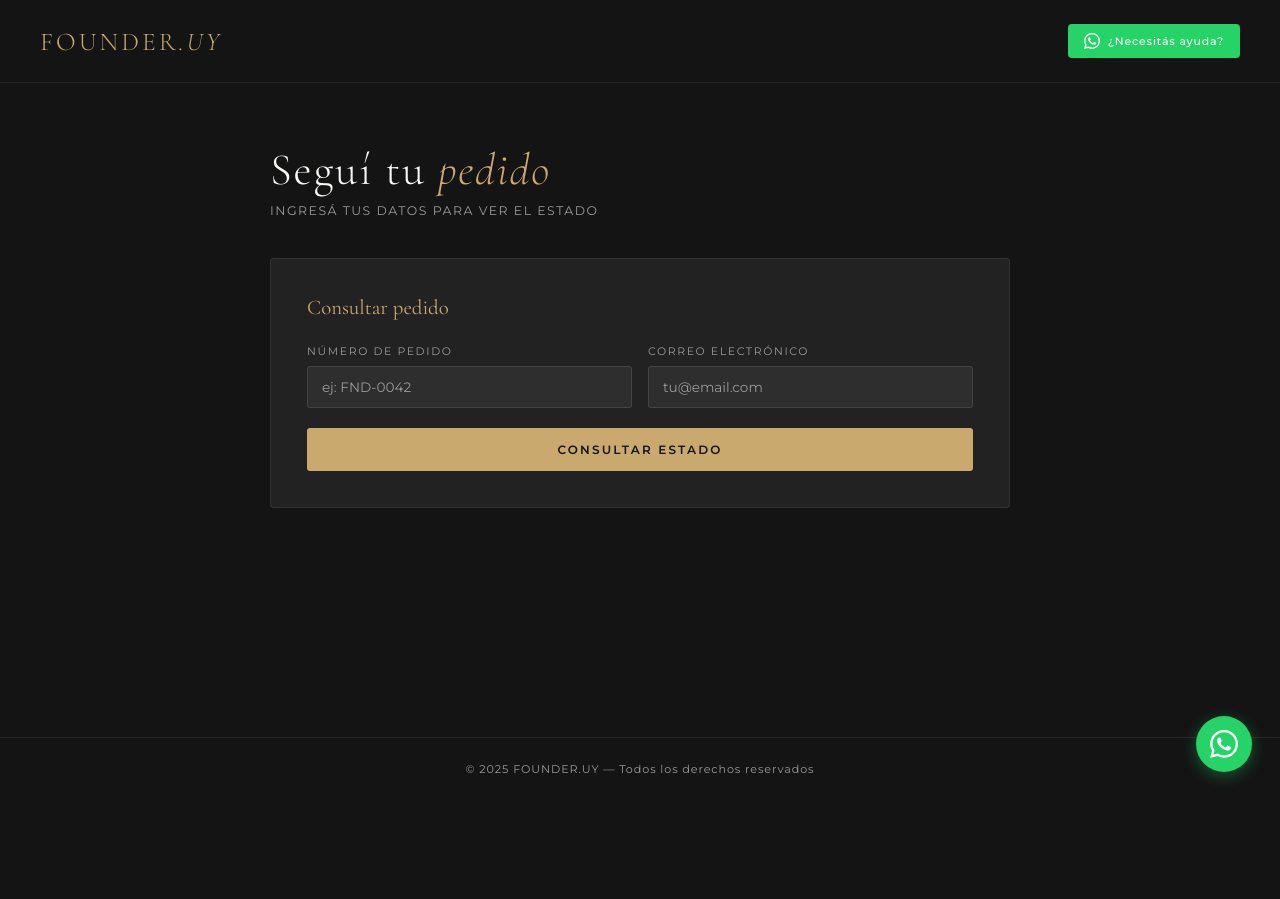
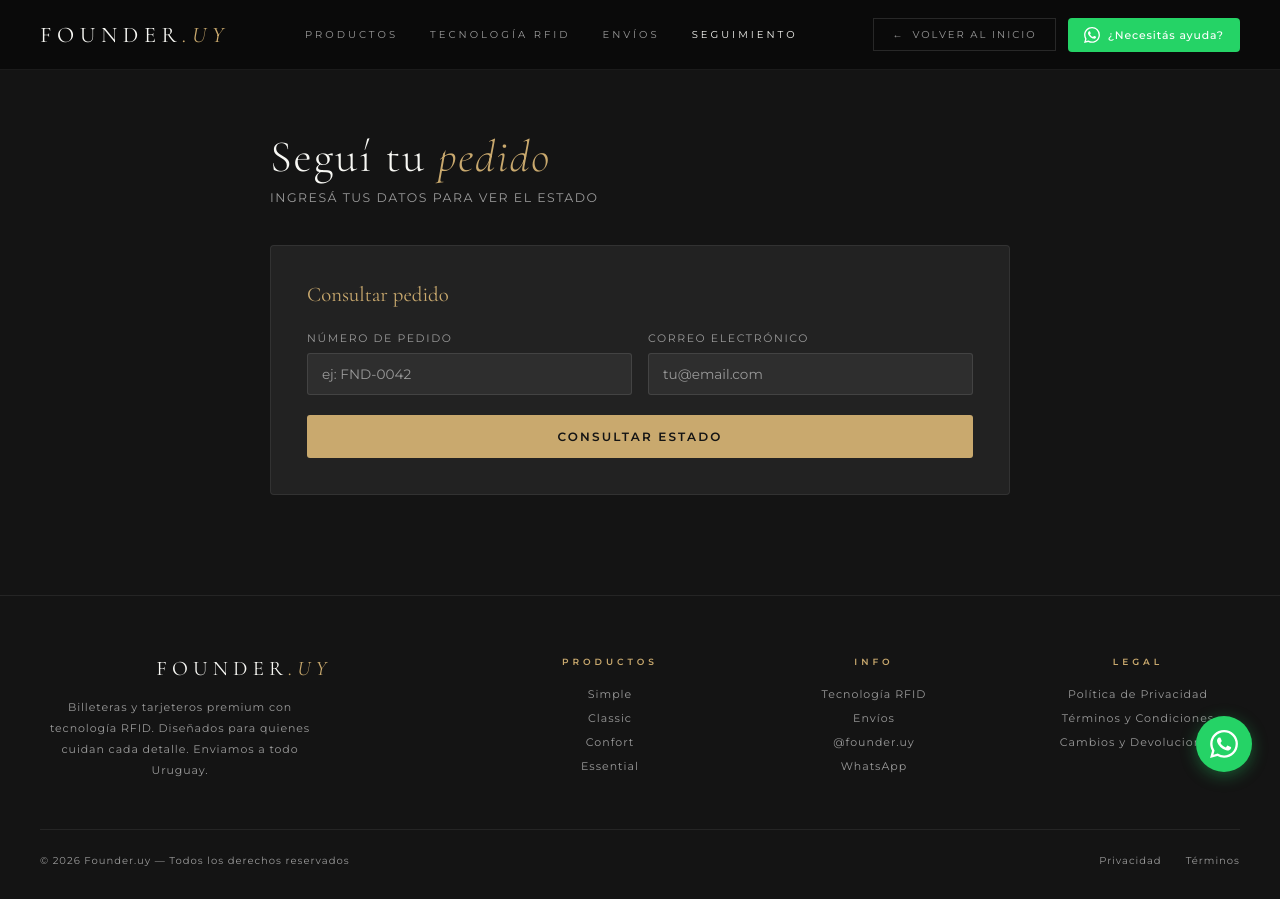
Before and after one commit to evandrosegovia/founder-web, a plain HTML site: page seguimiento.html in a window 1280 px wide. Before the commit the page ends 800 px from the top, so only its background shows below. Drawn offline with nearby package versions, Linux system fonts and the light colour scheme.

Commit message:
Update seguimiento.html

```diff
--- a/seguimiento.html
+++ b/seguimiento.html
@@ -41,27 +41,122 @@
 
     /* ── HEADER ── */
     .site-header {
-      padding: 24px 40px;
+      position: sticky;
+      top: 0;
+      z-index: 100;
+      padding: 0 40px;
+      height: 70px;
       border-bottom: 1px solid rgba(255,255,255,0.07);
       display: flex;
       align-items: center;
       justify-content: space-between;
+      background: rgba(10,10,10,0.92);
+      backdrop-filter: blur(20px);
     }
     .site-logo {
       font-family: var(--font-serif);
-      font-size: 1.6rem;
-      font-weight: 300;
-      letter-spacing: 0.12em;
-      color: var(--color-gold);
+      font-size: 1.4rem;
+      font-weight: 500;
+      letter-spacing: 0.25em;
+      color: var(--color-text);
+      text-decoration: none;
+      flex-shrink: 0;
+    }
+    .site-logo span { font-style: italic; color: var(--color-gold); }
+
+    /* Nav links — igual al index */
+    .site-nav {
+      display: flex;
+      gap: 32px;
+      align-items: center;
+    }
+    .site-nav__link {
+      color: var(--color-muted);
+      font-size: 10px;
+      letter-spacing: 3px;
+      text-transform: uppercase;
+      text-decoration: none;
+      transition: color 0.2s ease;
+    }
+    .site-nav__link:hover,
+    .site-nav__link.is-active { color: var(--color-text); }
+
+    /* Botón volver al inicio */
+    .header-back-btn {
+      display: inline-flex;
+      align-items: center;
+      gap: 8px;
+      background: none;
+      border: 1px solid rgba(255,255,255,0.12);
+      color: var(--color-muted);
+      font-family: var(--font-sans);
+      font-size: 10px;
+      letter-spacing: 2px;
+      text-transform: uppercase;
+      padding: 9px 18px;
+      cursor: pointer;
+      text-decoration: none;
+      transition: color 0.2s ease, border-color 0.2s ease;
+      flex-shrink: 0;
+    }
+    .header-back-btn:hover { color: var(--color-text); border-color: rgba(255,255,255,0.3); }
+
+    /* ── FOOTER ── */
+    .site-footer {
+      border-top: 1px solid rgba(255,255,255,0.07);
+      padding: 60px 40px 32px;
+    }
+    .footer-grid {
+      display: grid;
+      grid-template-columns: 2fr 1fr 1fr 1fr;
+      gap: 60px;
+      margin-bottom: 48px;
+    }
+    .footer-brand p {
+      font-size: 11px;
+      line-height: 1.9;
+      color: var(--color-muted);
+      max-width: 280px;
+      margin-top: 16px;
+    }
+    .footer-logo {
+      font-family: var(--font-serif);
+      font-size: 1.3rem;
+      font-weight: 500;
+      letter-spacing: 0.25em;
+      color: var(--color-text);
       text-decoration: none;
     }
-    .site-logo span { font-style: italic; }
-    .header-sub {
-      font-size: 0.7rem;
-      letter-spacing: 0.2em;
+    .footer-logo span { font-style: italic; color: var(--color-gold); }
+    .footer-col h4 {
+      font-size: 9px;
+      letter-spacing: 4px;
+      text-transform: uppercase;
+      color: var(--color-gold);
+      margin-bottom: 20px;
+    }
+    .footer-col ul { list-style: none; display: flex; flex-direction: column; gap: 10px; }
+    .footer-col ul li a {
+      font-size: 11px;
       color: var(--color-muted);
-      text-transform: uppercase;
+      letter-spacing: 1px;
+      text-decoration: none;
+      transition: color 0.2s ease;
     }
+    .footer-col ul li a:hover { color: var(--color-text); }
+    .footer-bottom {
+      display: flex;
+      justify-content: space-between;
+      align-items: center;
+      padding-top: 24px;
+      border-top: 1px solid rgba(255,255,255,0.07);
+      font-size: 10px;
+      color: var(--color-muted);
+      letter-spacing: 1px;
+    }
+    .footer-legal { display: flex; gap: 24px; }
+    .footer-legal a { color: var(--color-muted); text-decoration: none; transition: color 0.2s ease; }
+    .footer-legal a:hover { color: var(--color-text); }
 
     /* ── MAIN ── */
     main {
@@ -472,8 +567,9 @@
     }
 
     /* ── RESPONSIVE ── */
-    @media (max-width: 600px) {
-      .site-header { padding: 18px 20px; }
+    @media (max-width: 768px) {
+      .site-header { padding: 0 20px; }
+      .site-nav { display: none; }
       main { padding: 40px 16px; }
       .page-title { font-size: 2rem; }
       .search-card { padding: 24px 20px; }
@@ -484,8 +580,15 @@
       .step-dot { width: 30px; height: 30px; font-size: 0.75rem; }
       .progress-track::before { top: 15px; }
       .progress-fill { top: 15px; }
-      footer { padding: 20px; }
+      .site-footer { padding: 40px 20px 24px; }
+      .footer-grid { grid-template-columns: 1fr; gap: 28px; }
+      .footer-bottom { flex-direction: column; text-align: center; gap: 12px; }
+      .footer-legal { flex-direction: column; align-items: center; gap: 10px; }
       .wa-header-btn span { display: none; }
+      .wa-header-btn { padding: 9px 12px; }
+    }
+    @media (max-width: 600px) {
+      .header-back-btn span { display: none; }
     }
 
     /* ── BOTÓN WHATSAPP EN HEADER ────────────────────────────── */
@@ -560,12 +663,23 @@
   <!-- HEADER -->
   <header class="site-header">
     <a href="index.html" class="site-logo">FOUNDER<span>.UY</span></a>
+    <nav class="site-nav" aria-label="Navegación principal">
+      <a href="index.html#productos" class="site-nav__link">Productos</a>
+      <a href="index.html#rfid" class="site-nav__link">Tecnología RFID</a>
+      <a href="index.html#envios" class="site-nav__link">Envíos</a>
+      <a href="seguimiento.html" class="site-nav__link is-active">Seguimiento</a>
+    </nav>
+    <div style="display:flex;align-items:center;gap:12px;">
+      <a href="index.html" class="header-back-btn" aria-label="Volver al inicio">
+        ← <span>Volver al inicio</span>
+      </a>
       <a href="https://wa.me/598098550096?text=Hola!%20Necesito%20ayuda%20con%20el%20seguimiento%20de%20mi%20pedido." target="_blank" rel="noopener" class="wa-header-btn" aria-label="Contactar por WhatsApp">
         <svg viewBox="0 0 24 24" xmlns="http://www.w3.org/2000/svg">
           <path d="M17.472 14.382c-.297-.149-1.758-.867-2.03-.967-.273-.099-.471-.148-.67.15-.197.297-.767.966-.94 1.164-.173.199-.347.223-.644.075-.297-.15-1.255-.463-2.39-1.475-.883-.788-1.48-1.761-1.653-2.059-.173-.297-.018-.458.13-.606.134-.133.298-.347.446-.52.149-.174.198-.298.298-.497.099-.198.05-.371-.025-.52-.075-.149-.669-1.612-.916-2.207-.242-.579-.487-.5-.669-.51-.173-.008-.371-.01-.57-.01-.198 0-.52.074-.792.372-.272.297-1.04 1.016-1.04 2.479 0 1.462 1.065 2.875 1.213 3.074.149.198 2.096 3.2 5.077 4.487.709.306 1.262.489 1.694.625.712.227 1.36.195 1.871.118.571-.085 1.758-.719 2.006-1.413.248-.694.248-1.289.173-1.413-.074-.124-.272-.198-.57-.347m-5.421 7.403h-.004a9.87 9.87 0 01-5.031-1.378l-.361-.214-3.741.982.998-3.648-.235-.374a9.86 9.86 0 01-1.51-5.26c.001-5.45 4.436-9.884 9.888-9.884 2.64 0 5.122 1.03 6.988 2.898a9.825 9.825 0 012.893 6.994c-.003 5.45-4.437 9.884-9.885 9.884m8.413-18.297A11.815 11.815 0 0012.05 0C5.495 0 .16 5.335.157 11.892c0 2.096.547 4.142 1.588 5.945L.057 24l6.305-1.654a11.882 11.882 0 005.683 1.448h.005c6.554 0 11.89-5.335 11.893-11.893a11.821 11.821 0 00-3.48-8.413z"/>
         </svg>
         <span>¿Necesitás ayuda?</span>
       </a>
+    </div>
   </header>
 
   <main>
@@ -683,8 +797,46 @@
     </div>
   </main>
 
-  <footer>
-    © 2025 FOUNDER.UY — Todos los derechos reservados
+  <footer class="site-footer" role="contentinfo">
+    <div class="footer-grid">
+      <div class="footer-brand">
+        <a href="index.html" class="footer-logo">FOUNDER<span>.UY</span></a>
+        <p>Billeteras y tarjeteros premium con tecnología RFID. Diseñados para quienes cuidan cada detalle. Enviamos a todo Uruguay.</p>
+      </div>
+      <div class="footer-col">
+        <h4>Productos</h4>
+        <ul>
+          <li><a href="producto.html?p=Simple">Simple</a></li>
+          <li><a href="producto.html?p=Classic">Classic</a></li>
+          <li><a href="producto.html?p=Confort">Confort</a></li>
+          <li><a href="producto.html?p=Essential">Essential</a></li>
+        </ul>
+      </div>
+      <div class="footer-col">
+        <h4>Info</h4>
+        <ul>
+          <li><a href="index.html#rfid">Tecnología RFID</a></li>
+          <li><a href="index.html#envios">Envíos</a></li>
+          <li><a href="https://instagram.com/founder.uy" target="_blank" rel="noopener">@founder.uy</a></li>
+          <li><a href="https://wa.me/598098550096" target="_blank" rel="noopener">WhatsApp</a></li>
+        </ul>
+      </div>
+      <div class="footer-col">
+        <h4>Legal</h4>
+        <ul>
+          <li><a href="index.html">Política de Privacidad</a></li>
+          <li><a href="index.html">Términos y Condiciones</a></li>
+          <li><a href="index.html">Cambios y Devoluciones</a></li>
+        </ul>
+      </div>
+    </div>
+    <div class="footer-bottom">
+      <p>© 2026 Founder.uy — Todos los derechos reservados</p>
+      <div class="footer-legal">
+        <a href="index.html">Privacidad</a>
+        <a href="index.html">Términos</a>
+      </div>
+    </div>
   </footer>
 
 <script>
```
Lines whose indentation alone changed are shown as unchanged.
